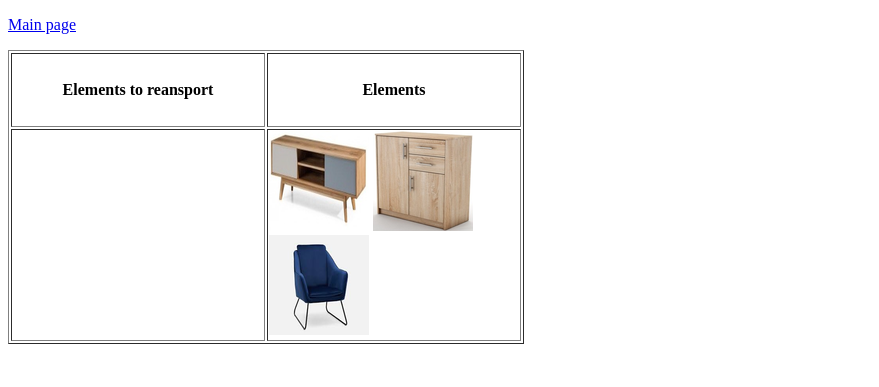
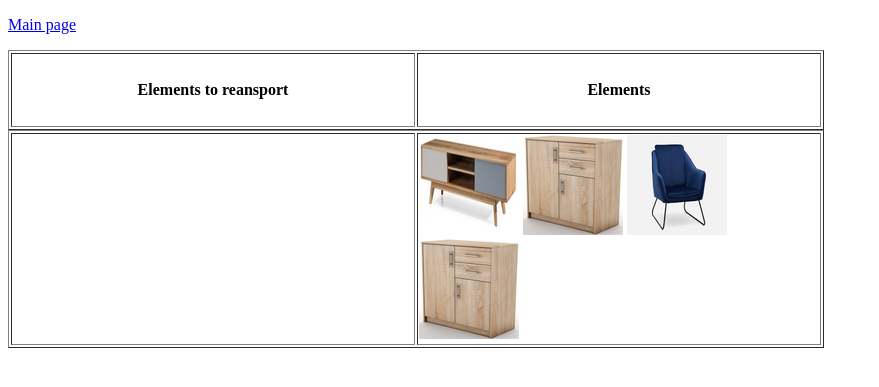
Before and after one commit to maciekbogusz/django_project, a Django app: page /moving/ in a window 1280 px wide. Shown: the top 387 px of the page, without its empty margins (0-879 px from the left). Run offline with Django 3.2, Linux system fonts and the light colour scheme; lists and menus that the app fills with data are empty; some libraries are stand-ins or nearby versions.

Commit message:
- refactor

```diff
--- a/app/models.py
+++ b/app/models.py
@@ -1,3 +1,4 @@
+import os
 from django.db import models
 from django.core.files.storage import FileSystemStorage
 from django.conf import settings
@@ -17,17 +18,12 @@ class Stock(object):
         return self.price
 
 class Furniture(object):
-    def __init__(self, name):
-        self.name = name
 
-    def setWidth(self, width):
-        self.width = width
-
-    def setHeigth(self, heigth):
-        self.heigth = heigth
-
-    def getWidth(self):
-        return self.width
-
-    def getHeigth(self):
-        return self.heigth
+    def get_images(self):
+        image_list = []
+        static_dirs = settings.STATICFILES_DIRS
+        for directory in static_dirs:
+            for file in os.listdir(directory):
+                if file.endswith(".png"):
+                    image_list.append(file)
+        return image_list
--- a/app/templates/moving.html
+++ b/app/templates/moving.html
@@ -4,7 +4,7 @@
 <head>
 <style>
 table th, table td {
-    width: 250px;
+    width: 400px;
     height:70px;
 }
 table span {
@@ -35,25 +35,26 @@ $(document).ready(function () {
     });
 })
 </script>
-
 </head>
 <body>
 <p><a href="/">Main page</a></p>
-<table id="#our_table" border="1">
+<table id="headers" border="1">
     <tr>
         <th>Elements to reansport</th>
         <th>Elements</th>
     </tr>
+</table>
+<table border="1" id="table_of_elements">
     <tr>
-    <td>
-    <td>
-    {% load static %}
-    {% for keys, values in content.items %}
-    <img class="event" id="item{{ forloop.counter }}" draggable="true" src="{% static values %}" >
-    {% endfor %}
-    </td>
+        <td id="elements_to_transport"></td>
+        <td id="elements">
+            {% load static %}
+            {% for keys, values in content.items %}
+            <img class="event" id="item{{ forloop.counter }}" draggable="true" src="{% static values %}" >
+            {% endfor %}
+        </td>
     </tr>
 </table>
+
 </body>
-
 </html>
--- a/app/views.py
+++ b/app/views.py
@@ -4,7 +4,7 @@ from django.shortcuts import render
 from django.views.generic import TemplateView
 from lxml import html
 import requests
-from app.models import Stock
+from app.models import Stock, Furniture
 
 def get_data(stock):
     lower_index = stock.name.lower()
@@ -28,19 +28,10 @@ class FoodPageView(TemplateView):
 
 class MovingView(TemplateView):
     def get(self, request, **kwargs):
-        image_list = self.get_images()
+        furntiure = Furniture()
+        image_list = furntiure.get_images()
         dict_of_images = {i: image_list[i] for i in range(0, len(image_list))}
         return render(request, 'moving.html', {'content': dict_of_images})
-
-    def get_images(self):
-        image_list = []
-        static_dirs = settings.STATICFILES_DIRS
-        for directory in static_dirs:
-            for file in os.listdir(directory):
-                if file.endswith(".png"):
-                    image_list.append(file)
-        return image_list
-
 
 class StockCheckerPageView(TemplateView):
     def get(self, request, **kwargs):
```
Also changed, not shown: images/1.png (added).
